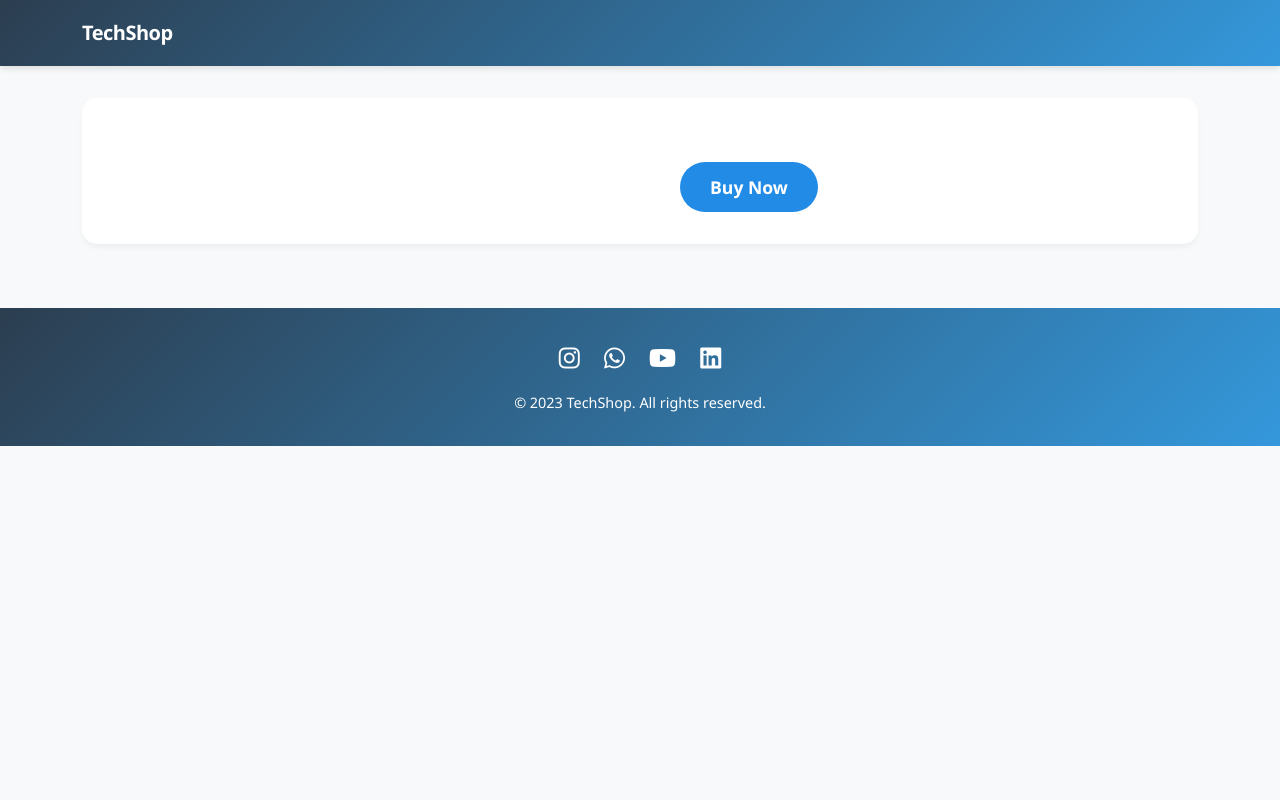
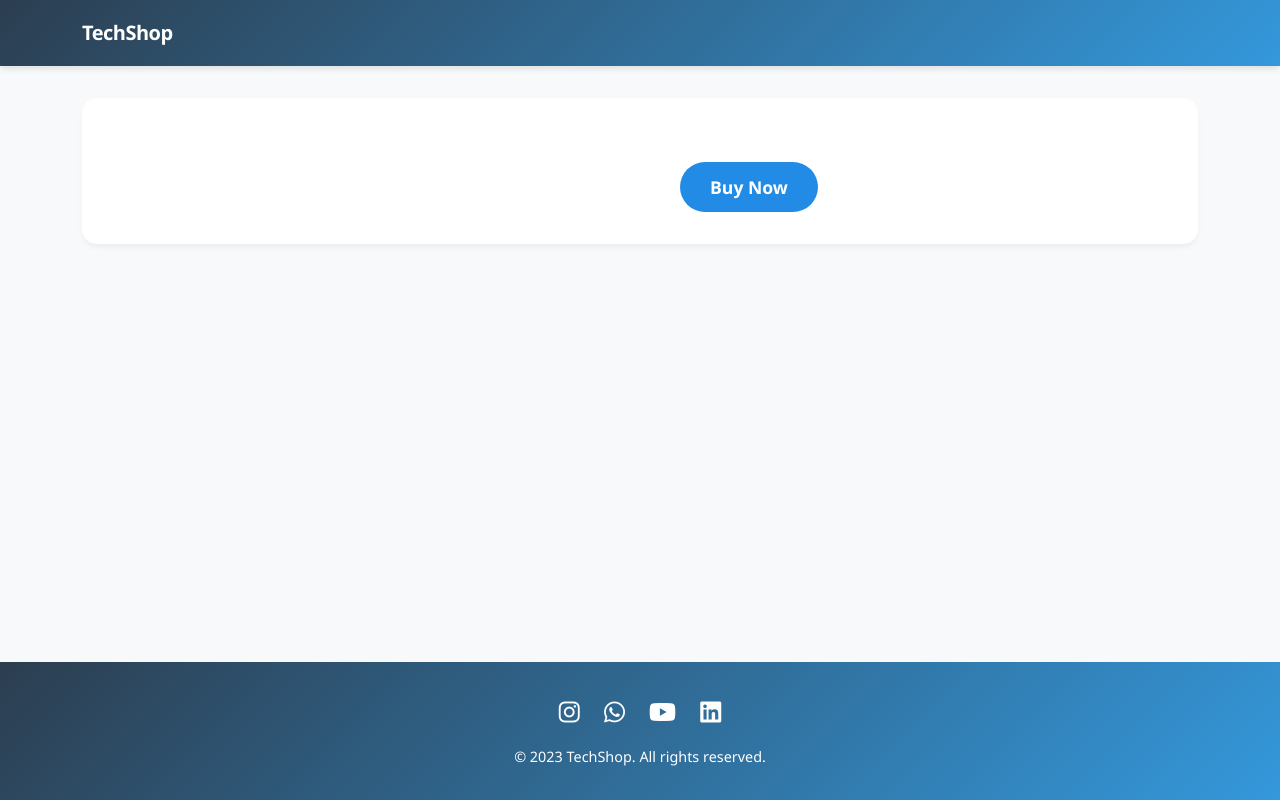
Before and after one commit to Subeesh-Zero/ecom, a plain HTML site: page product.html in a window 1280 px wide. Drawn offline with nearby package versions, Linux system fonts and the light colour scheme; no server answers.

Commit message:
Update product.html

```diff
--- a/product.html
+++ b/product.html
@@ -17,6 +17,9 @@
         body {
             font-family: 'Segoe UI', system-ui, -apple-system, sans-serif;
             background-color: #f8f9fa;
+            display: flex;
+            flex-direction: column;
+            min-height: 100vh; /* Ensure the body takes at least the full viewport height */
         }
 
         .navbar {
@@ -47,6 +50,7 @@
             box-shadow: 0 4px 6px -1px rgba(0, 0, 0, 0.05);
             padding: 2rem;
             margin-top: 2rem;
+            flex: 1; /* Allow the container to grow and push the footer down */
         }
 
         .carousel-item img {
@@ -137,8 +141,8 @@
             background: linear-gradient(135deg, #2c3e50, #3498db);
             color: white;
             padding: 2rem 0;
-            margin-top: 4rem;
             text-align: center;
+            margin-top: auto; /* Push the footer to the bottom */
         }
 
         footer .social-icons a {
```
